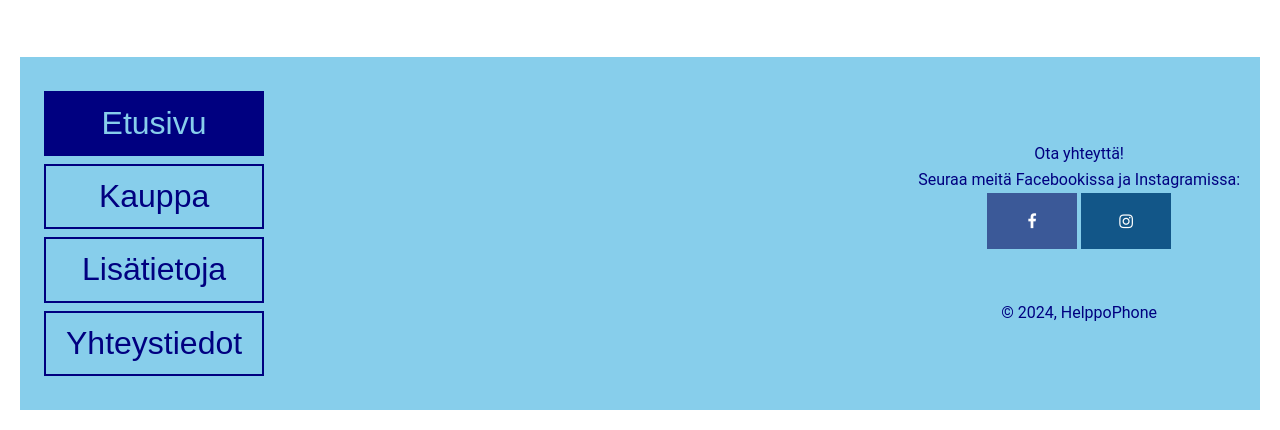
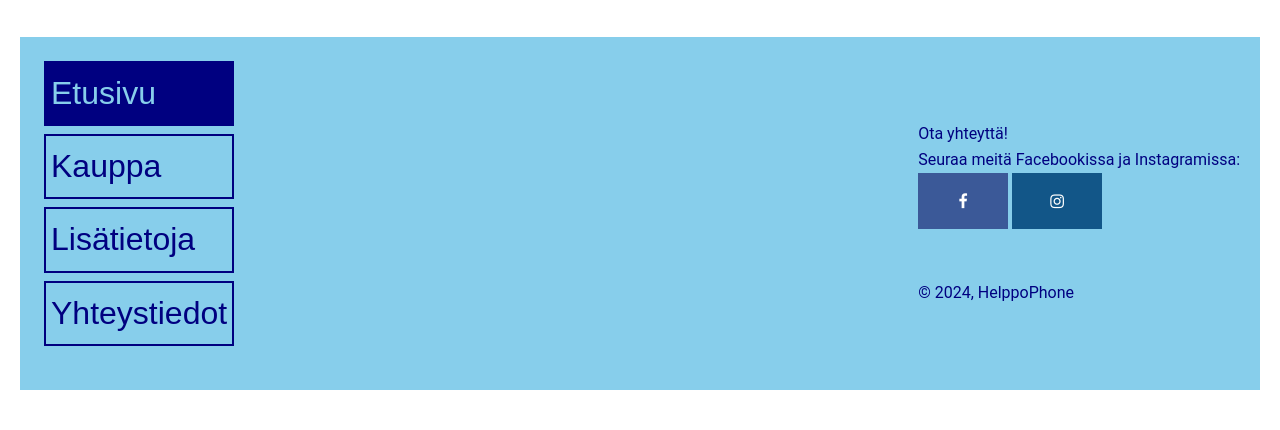
Before and after one commit to akuihamuotila/akuihamuotila.github.io, a plain HTML site: page index.html in a window 1280 px wide. Shown: the part 1270-1700 px from the top of the page. Drawn offline with Linux system fonts and the light colour scheme.

Commit message:
toimisko jo

```diff
--- a/tyyli.css
+++ b/tyyli.css
@@ -58,15 +58,6 @@ header {
   padding: 20px; /* Sisäinen tyhjä tila */
   background: #ffffff; /* Taustaväri */
   margin: 20px 0; /* Ulkoinen tyhjä tila ylä- ja alapuolella */
-}
-
-/* Footerin tyylit */
-footer {
-  background: #87ceeb; /* Taustaväri */
-  color: #000080; /* Tekstin väri */
-  text-align: center; /* Tekstin tasaus keskelle */
-  padding: 10px; /* Sisäinen tyhjä tila */
-  margin-top: 20px; /* Ulkoinen tyhjä tila yläpuolella */
 }
 
 /* Apuluokat */
@@ -182,7 +173,8 @@ img {
   display: flex;
   flex-direction: column; /* Asettaa napit pystysuuntaan */
   margin-right: auto; /* Työntää muun footerin sisällön oikealle */
-  padding: 10px 0; /* Lisää paddingia ylä- ja alapuolelle */
+  padding: 0; /* Nollaa paddingin */
+  margin: 0; /* Nollaa marginaalin */
   background: #87ceeb; /* Taustaväri */
   width: fit-content; /* Asettaa leveyden sisällön mukaan ja pitää napit vasemmalla */
 }
@@ -190,9 +182,9 @@ img {
 .footer-nav a {
   text-decoration: none; /* Poistaa nappien alleviivaukset */
   color: #000080; /* Asettaa tekstin värin */
-  padding: 5px 20px; /* Lisää paddingia jokaiselle linkille, muokattu leveyttä */
+  padding: 5px; /* Lisää paddingia jokaiselle linkille, muokattu leveyttä */
   outline: 2px solid #000080; /* Nappien reunojen väri */
-  display: block; /* Asettaa jokaisen linkin omalle rivilleen */
+  margin-right: 20px; /* Tilaa napin oikealle puolelle */
 }
 
 .footer-nav a:hover {
@@ -200,13 +192,17 @@ img {
   background: #000080; /* Napin taustan värin kun hiiri päällä */
 }
 
-/* Muokataan footer-osiota käyttämään flexboxia */
-footer {
-  display: flex; /* Asetetaan footer käyttämään flexboxia */
-  justify-content: space-between; /* Tasataan sisältö footerin sisällä */
-  align-items: center; /* Keskittää sisällön vertikaalisesti */
-  flex-wrap: wrap; /* Mahdollistaa sisällön käärittymisen tarvittaessa */
-  padding: 20px; /* Lisää paddingia footerin sisäpuolelle */
+/* Muut jutut navin kanssa samalle riville footerissa */
+.footer-info {
+  text-align: center;
+}
+
+.footer-nav {
+  margin-bottom: 20px;
+}
+
+.footer-nav a {
+  margin-right: 10px;
 }
 
 /* Headerin valikon jutut */
@@ -234,3 +230,14 @@ nav a:hover {
   background: #000080; /* Nappien taustaväri kun sivu on valittu */
   color: #87ceeb; /* Tekstin väri kun sivu on valittu */
 }
+
+/* Footerin tyylit */
+footer {
+  display: flex; /* Asetetaan footer käyttämään flexboxia */
+  align-items: center; /* Keskittää alkiot vertikaalisesti */
+  justify-content: space-between; /* Jakaa tilan sisällön välillä tasaisesti */
+  flex-wrap: wrap; /* Mahdollistaa sisällön siirtymisen uudelle riville tarvittaessa */
+  padding: 20px;
+  background: #87ceeb; /* Taustaväri */
+  color: #000080; /* Tekstin väri */
+}
```
